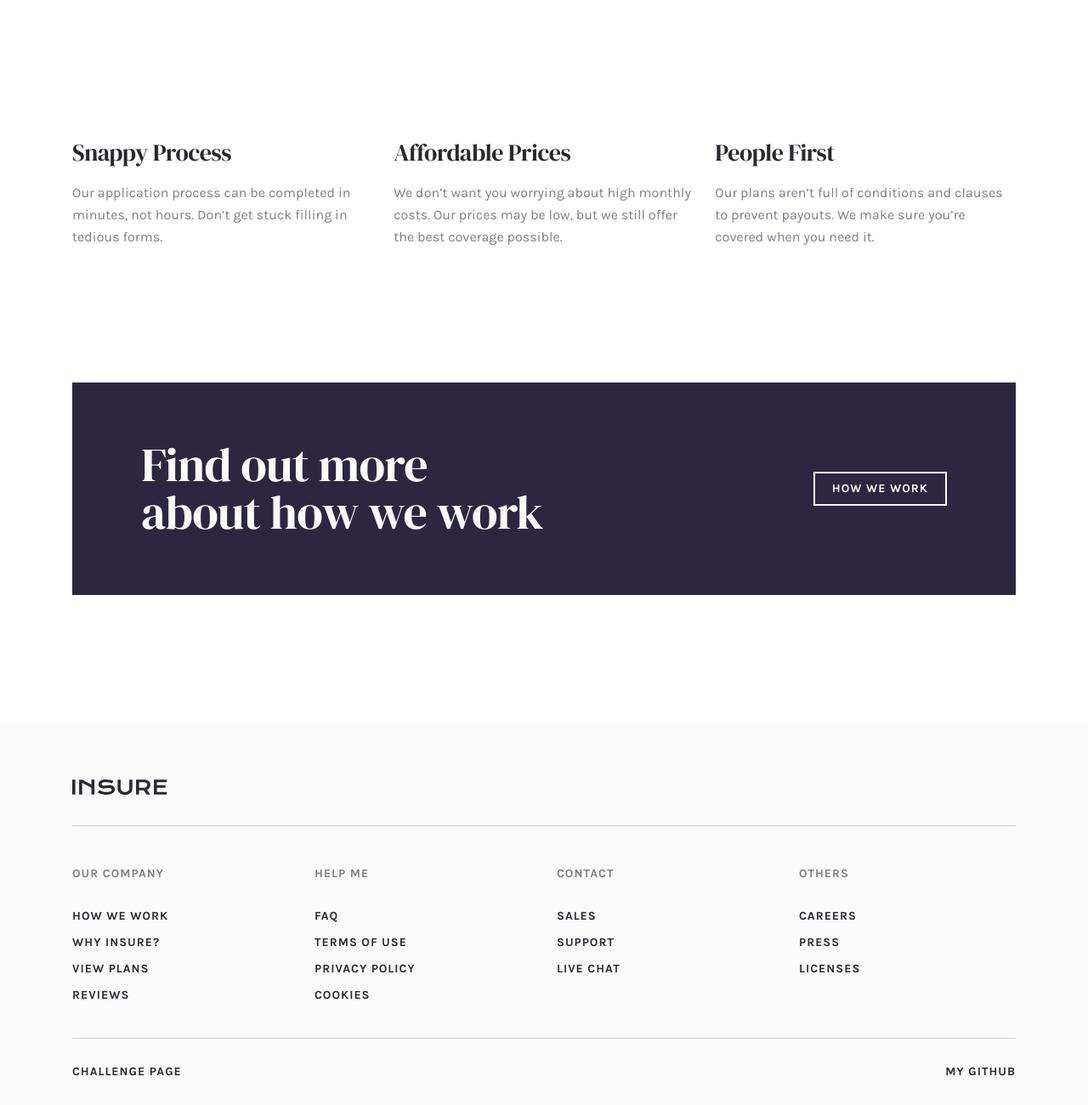
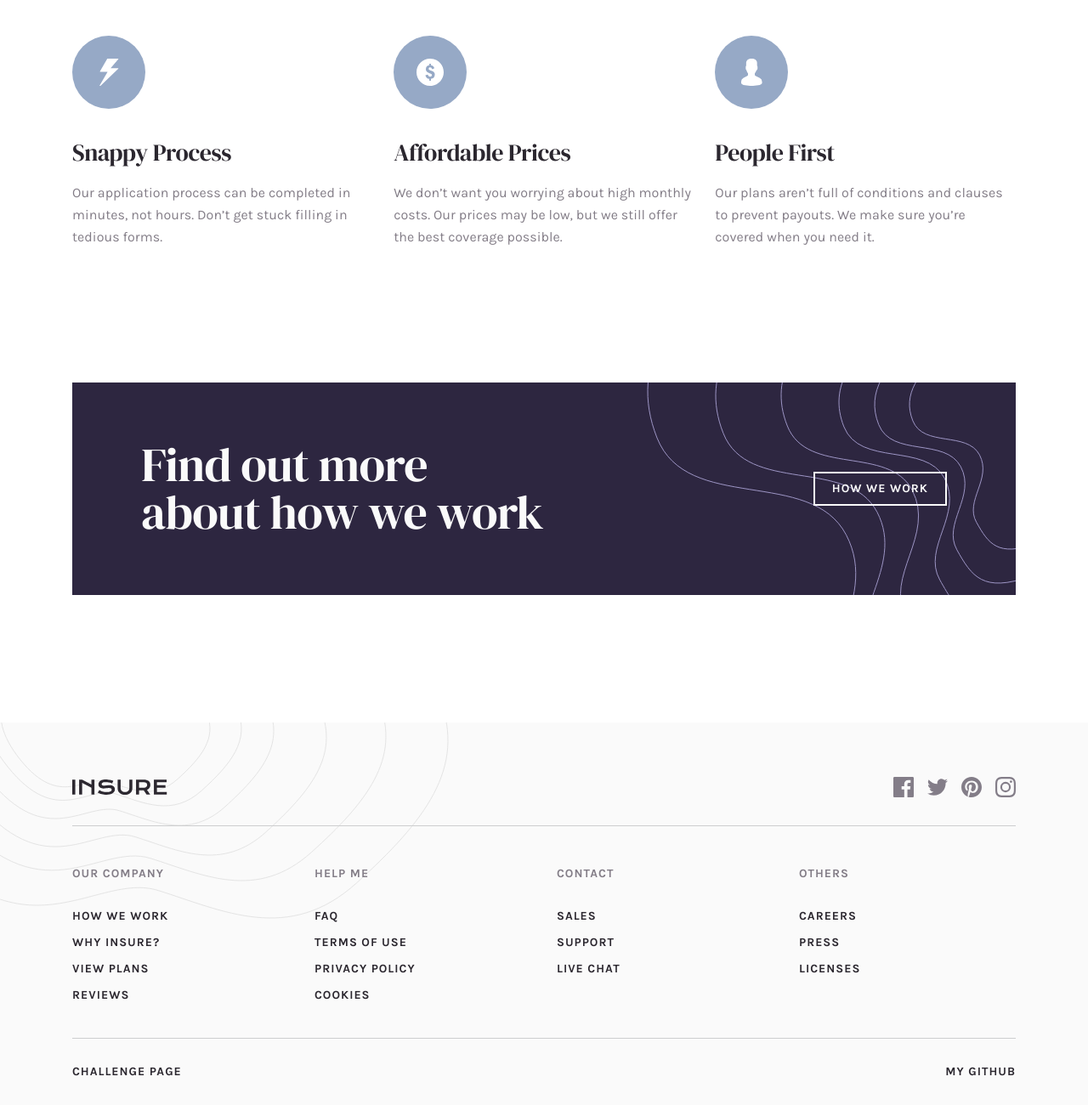
Before and after one commit to khoncharov/fm-insure-landing-page, a website built with Vite: page index.html in a window 1280 px wide. Shown: the part 1167-2467 px from the top of the page at 85% size. Built offline with nearby package versions, Linux system fonts and the light colour scheme; files whose address does not match are found by name.

Commit message:
fix: fix paths

```diff
--- a/src/styles/_footer.scss
+++ b/src/styles/_footer.scss
@@ -13,14 +13,14 @@
     background-color: $bg-mid;
     width: 100%;
     height: 1055px;
-    background-image: url(./svg/bg-pattern-footer-mobile.svg);
+    background-image: url(/svg/bg-pattern-footer-mobile.svg);
     background-repeat: no-repeat;
     background-size: 100% 173px;
     z-index: -1;
 
     @include screen($min-tablet-width-0) {
       background-size: auto;
-      background-image: url(./svg/bg-pattern-footer-desktop.svg);
+      background-image: url(/svg/bg-pattern-footer-desktop.svg);
       height: 615px;
     }
 
@@ -136,23 +136,23 @@
 }
 
 .icon-fb {
-  -webkit-mask-image: url(./svg/icon-facebook.svg);
-  mask-image: url(./svg/icon-facebook.svg);
+  -webkit-mask-image: url(/svg/icon-facebook.svg);
+  mask-image: url(/svg/icon-facebook.svg);
 }
 
 .icon-tw {
-  -webkit-mask-image: url(./svg/icon-twitter.svg);
-  mask-image: url(./svg/icon-twitter.svg);
+  -webkit-mask-image: url(/svg/icon-twitter.svg);
+  mask-image: url(/svg/icon-twitter.svg);
 }
 
 .icon-pin {
-  -webkit-mask-image: url(./svg/icon-pinterest.svg);
-  mask-image: url(./svg/icon-pinterest.svg);
+  -webkit-mask-image: url(/svg/icon-pinterest.svg);
+  mask-image: url(/svg/icon-pinterest.svg);
 }
 
 .icon-inst {
-  -webkit-mask-image: url(./svg/icon-instagram.svg);
-  mask-image: url(./svg/icon-instagram.svg);
+  -webkit-mask-image: url(/svg/icon-instagram.svg);
+  mask-image: url(/svg/icon-instagram.svg);
 }
 
 .attribution {
--- a/src/styles/_main.scss
+++ b/src/styles/_main.scss
@@ -11,7 +11,7 @@
     right: 0;
     width: 124px;
     height: 330px;
-    background-image: url(./svg/bg-pattern-intro-right-mobile.svg);
+    background-image: url(/svg/bg-pattern-intro-right-mobile.svg);
     background-repeat: no-repeat;
     z-index: -1;
 
@@ -20,7 +20,7 @@
       top: -80px;
       width: 436px;
       height: 593px;
-      background-image: url(./svg/bg-pattern-intro-right-desktop.svg);
+      background-image: url(/svg/bg-pattern-intro-right-desktop.svg);
     }
   }
 
@@ -30,14 +30,14 @@
     left: 0px;
     width: 168px;
     height: 165px;
-    background-image: url(./svg/bg-pattern-intro-left-mobile.svg);
+    background-image: url(/svg/bg-pattern-intro-left-mobile.svg);
     background-repeat: no-repeat;
 
     @include screen($min-tablet-width-1) {
       top: 429px;
       width: 196px;
       height: 504px;
-      background-image: url(./svg/bg-pattern-intro-left-desktop.svg);
+      background-image: url(/svg/bg-pattern-intro-left-desktop.svg);
     }
   }
 
@@ -320,12 +320,12 @@
     background-color: $bg-dark;
     inset: 0px 24px;
     z-index: -1;
-    background-image: url(./svg/bg-pattern-how-we-work-mobile.svg);
+    background-image: url(/svg/bg-pattern-how-we-work-mobile.svg);
     background-repeat: no-repeat;
     background-position: right top;
 
     @include screen($min-tablet-width-1) {
-      background-image: url(./svg/bg-pattern-how-we-work-desktop.svg);
+      background-image: url(/svg/bg-pattern-how-we-work-desktop.svg);
     }
   }
 
@@ -380,11 +380,11 @@
 }
 
 .icon-1 {
-  background-image: url(./svg/icon-snappy-process.svg);
+  background-image: url(/svg/icon-snappy-process.svg);
 }
 .icon-2 {
-  background-image: url(./svg/icon-affordable-prices.svg);
+  background-image: url(/svg/icon-affordable-prices.svg);
 }
 .icon-3 {
-  background-image: url(./svg/icon-people-first.svg);
+  background-image: url(/svg/icon-people-first.svg);
 }
--- a/src/styles/_mobile-menu.scss
+++ b/src/styles/_mobile-menu.scss
@@ -9,7 +9,7 @@
   opacity: 0;
   inset: $height-header 0 0 0;
   background-color: $bg-mobile-nav;
-  background-image: url(./svg/bg-pattern-mobile-nav.svg);
+  background-image: url(/svg/bg-pattern-mobile-nav.svg);
   background-repeat: no-repeat;
   background-position: bottom;
   background-size: 100%;
```
